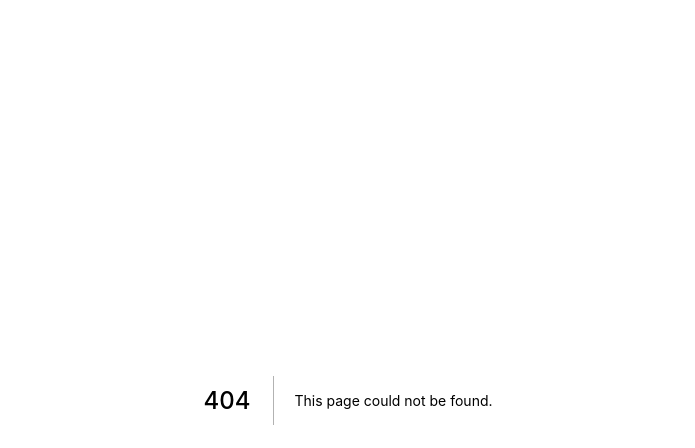
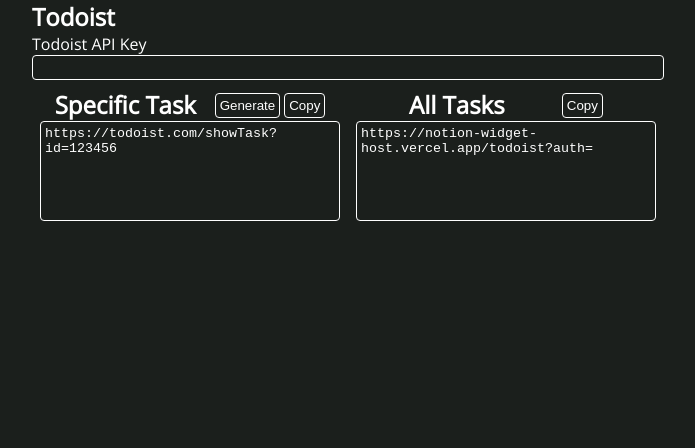
Before and after one commit to ajkneisl/notion-widget-host, a Next.js app: page / in a window 1280 px wide. Before the commit this address had no page. Shown: the top 448 px of the page, without its empty margins (292-987 px from the left). Built offline with nearby package versions, Linux system fonts and the light colour scheme.

Commit message:
Update homepage

```diff
--- a/package.json
+++ b/package.json
@@ -8,8 +8,10 @@
     "lint": "next lint"
   },
   "dependencies": {
+    "@types/react-copy-to-clipboard": "^5.0.2",
     "next": "12.0.8",
     "react": "17.0.2",
+    "react-copy-to-clipboard": "^5.0.4",
     "react-dom": "17.0.2",
     "sass": "^1.48.0"
   },
--- /dev/null
+++ b/pages/index.tsx
@@ -0,0 +1,87 @@
+import React, {useEffect, useState} from "react"
+import styles from "../styles/home.module.scss"
+import {CopyToClipboard} from 'react-copy-to-clipboard';
+
+const Index = () => {
+    const [todoistValue, setTodoistValue] = useState("https://todoist.com/showTask?id=123456")
+    const [todoistAllTask, setTodoistAllTask] = useState("")
+    const [todoistAuth, setTodoistAuth] = useState("")
+
+    useEffect(() => {
+        let item = localStorage.getItem("todoistAuth")
+        setTodoistAuth(item ? item : "")
+    }, [])
+
+    useEffect(() => {
+        if (todoistAuth !== "")
+            localStorage.setItem("todoistAuth", todoistAuth)
+
+        setTodoistAllTask(`https://notion-widget-host.vercel.app/todoist?auth=` + todoistAuth)
+    }, [todoistAuth])
+
+    const todoistGenerate = () => {
+        let content = todoistValue
+
+        if (todoistAuth === "") {
+            alert("You must have authentication!")
+            return
+        }
+
+        if (!content || content === "" || content == null) {
+
+        } else {
+            if (content.includes("https://todoist.com/showTask?id=")) {
+                content = content?.substring(32)
+            }
+
+            setTodoistValue(`https://notion-widget-host.vercel.app/todoist?task=${content}&auth=` + todoistAuth)
+        }
+    }
+
+    return <div className={styles.container}>
+        <div>
+            <h2>Todoist</h2>
+
+            <div className={styles.todoistAuth}>
+                <p>Todoist API Key</p>
+                <input
+                    value={todoistAuth}
+                    onChange={(newStr) => setTodoistAuth(newStr.target.value)}
+                />
+            </div>
+
+            <div className={styles.todoistWidgets}>
+                <div className={styles.widget}>
+                    <div className={styles.widgetHeader}>
+                        <h2>Specific Task</h2>
+                        <div className={styles.widgetControls}>
+                            <button onClick={todoistGenerate}>
+                                Generate
+                            </button>
+                            <CopyToClipboard text={todoistValue} onCopy={() => setTodoistValue("")}>
+                                <button>Copy</button>
+                            </CopyToClipboard>
+                        </div>
+                    </div>
+
+                    <textarea className={styles.textArea} onChange={(newStr) => setTodoistValue(newStr.target.value)} value={todoistValue} />
+                </div>
+
+                <div className={styles.widget}>
+                    <div className={styles.widgetHeader}>
+                        <h2>All Tasks</h2>
+                        <div className={styles.widgetControls}>
+                            <CopyToClipboard text={todoistAllTask}>
+                                <button>Copy</button>
+                            </CopyToClipboard>
+                        </div>
+                    </div>
+
+                    <textarea className={styles.textArea} value={todoistAllTask} />
+                </div>
+            </div>
+        </div>
+    </div>
+}
+
+export default Index
--- a/styles/globals.css
+++ b/styles/globals.css
@@ -5,6 +5,14 @@
     padding: 0;
     margin: 0;
     font-family: "Open Sans", sans-serif;
+    background-color: #1b1f1c;
+}
+
+textarea, input, button {
+    background-color: #1b1f1c;
+    border: 1px solid white;
+    border-radius: 4px;
+    padding: 4px;
 }
 
 a {
@@ -13,6 +21,7 @@
 }
 
 * {
+    color: white;
     padding: 0;
     margin: 0;
     box-sizing: border-box;
--- /dev/null
+++ b/styles/home.module.scss
@@ -0,0 +1,46 @@
+
+
+.container {
+  display: flex;
+  flex-direction: column;
+  align-items: center;
+  justify-content: center;
+  gap: 8px;
+}
+
+.widget {
+  margin: 8px;
+  display: flex;
+  flex-direction: column;
+}
+
+.widgetHeader {
+  display: flex;
+  flex-direction: row;
+  justify-content: space-evenly;
+}
+
+.widgetControls {
+  margin-top: 5px;
+
+  button {
+    margin-left: 4px;
+  }
+}
+
+.textArea {
+  resize: none;
+  width: 300px;
+  height: 100px;
+}
+
+.todoistAuth {
+  display: flex;
+  flex-direction: column;
+  justify-content: space-evenly;
+}
+
+.todoistWidgets {
+  display: flex;
+  flex-direction: row;
+}
```
Also changed, not shown: 2 other files (tests, documents, lock files or other folders).
